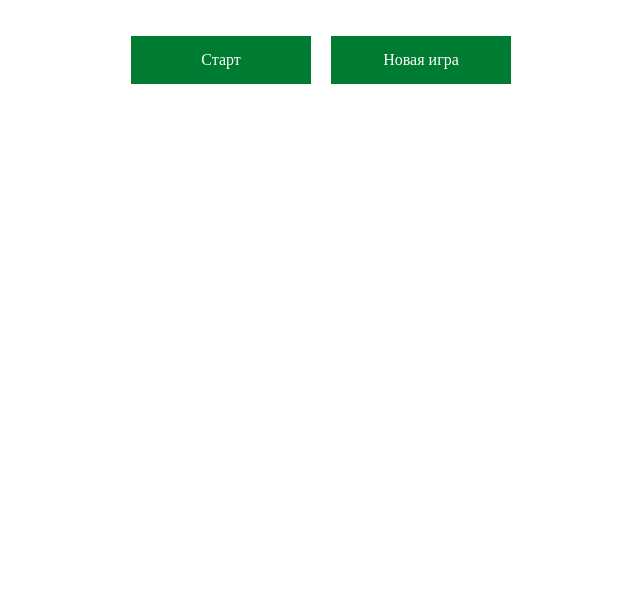
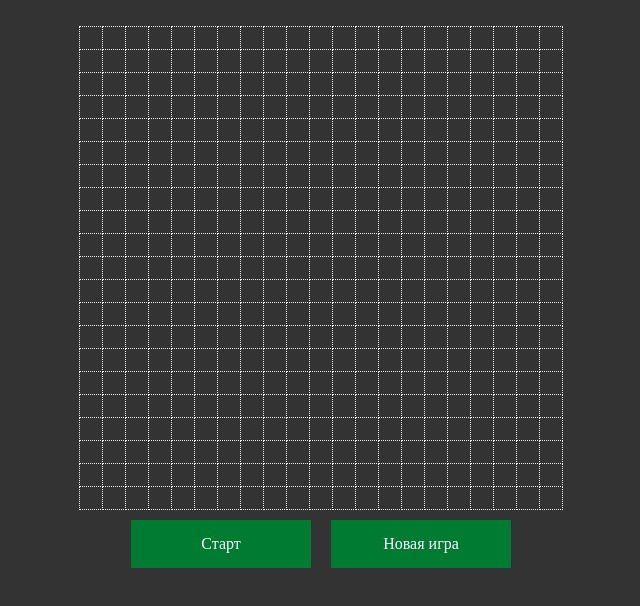
Before and after one commit to novangarde/snakeGame.js, a plain HTML site: page index.html in a window 1280 px wide. Shown: the whole page, without its empty margins (319-959 px from the left). Drawn offline with Linux system fonts and the light colour scheme.

Commit message:
The games table is rendered

```diff
--- a/js.js
+++ b/js.js
@@ -50,9 +50,40 @@ const config = {
 
     return result;
   },
+
+  getRowsCount() {
+    return this.settings.rowsCount;
+  },
+
+  getColsCount() {
+    return this.settings.colsCount;
+  },
 };
 
-const map = {};
+const map = {
+  cells: null,
+  usedCells: null,
+
+  init(rowsCount, colsCount) {
+    const table = document.getElementById("game");
+    table.innerHTML = "";
+
+    this.cells = {};
+    this.usedCells = [];
+
+    for (let row = 0; row < rowsCount; row++) {
+      const tr = document.createElement("tr");
+      tr.classList.add("row");
+      table.appendChild(tr);
+
+      for (let col = 0; col < colsCount; col++) {
+        const td = document.createElement("td");
+        td.classList.add("cell");
+        tr.appendChild(td);
+      }
+    }
+  },
+};
 
 const snake = {};
 
@@ -70,8 +101,14 @@ const game = {
   init(userSettings) {
     this.config.init(userSettings);
     const validation = this.config.validate();
-    console.log(validation);
-  }
+    if (validation.isValid === false) {
+      for (const err of validation.errors) {
+        console.error(err);
+      }
+      return;
+    }
+    this.map.init(this.config.getRowsCount(), this.config.getColsCount());
+  },
 };
 
 game.init({ speed: 8 });
--- a/style.css
+++ b/style.css
@@ -1,3 +1,6 @@
+body {
+  background-color: #333;
+}
 .menuButton {
   width: 150px;
   padding: 15px;
```
